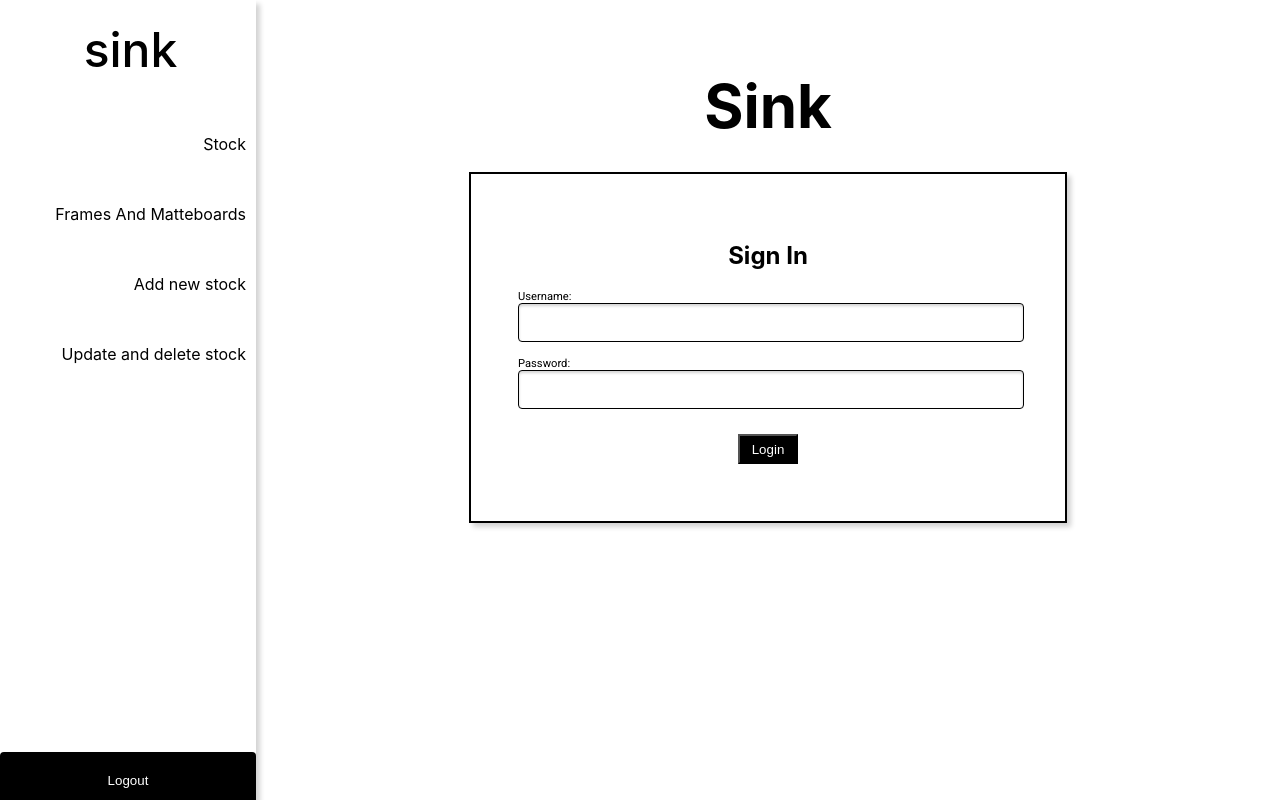
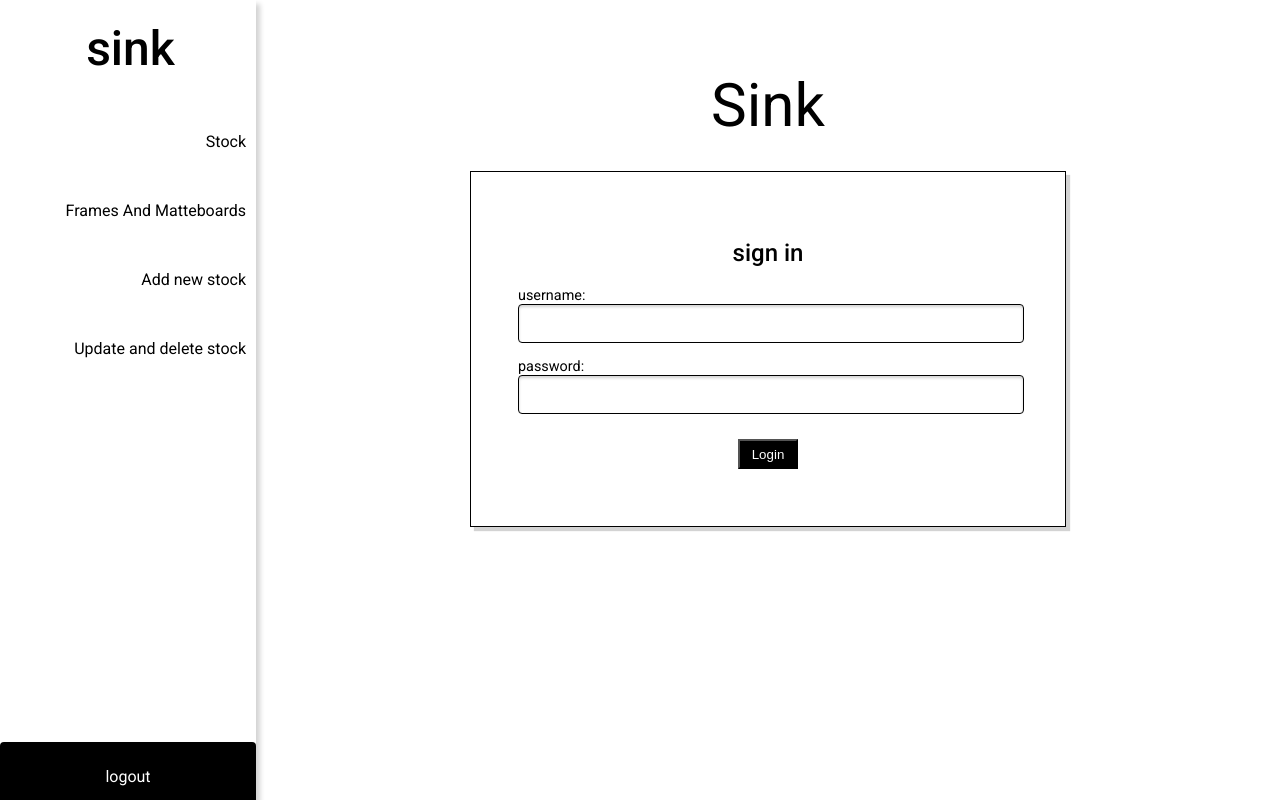
Before and after one commit to AMarieP/IT6041_Software_Project, a React (Create React App) app in the folder sink/frontend/: page /login in a window 1280 px wide. Built offline with nearby package versions, Linux system fonts and the light colour scheme; sample sign-in values are in the browser's storage.

Commit message:
Styling updates

```diff
--- a/sink/frontend/src/components/Forms/StockCreationForm.js
+++ b/sink/frontend/src/components/Forms/StockCreationForm.js
@@ -62,7 +62,7 @@ const StockCreationForm = () => {
         <form style={styles.StockCreationForm}>
             <div style={styles.leftSide}>
                 <BoxWithDropshadow>
-                    <h3>Description</h3>
+                    <h2>Description</h2>
                     <div style={styles.stockDescription}>
                         <TextBox
                             id={'name'}
@@ -82,11 +82,11 @@ const StockCreationForm = () => {
                 </BoxWithDropshadow>
 
                 <BoxWithDropshadow style={styles.images}>
-                    <h3>Images</h3>
+                    <h2>Images</h2>
                     <ImageTile onImageListChange={(e) => setStock({...thisStock, images: e})} imageList={thisStock.images}/>
                 </BoxWithDropshadow>
                 <BoxWithDropshadow >
-                    <h3>Details</h3>
+                    <h2>Details</h2>
                     <div style={styles.details}>
                         <TextBox
                             id={'dimensions:'}
@@ -116,7 +116,7 @@ const StockCreationForm = () => {
 
             <div style={styles.rightSide}>
                 <BoxWithDropshadow style={styles.status}>
-                    <h3>Status</h3>
+                    <h2>Status</h2>
                     <FauxRadio
                         radName="status"
                         radValue="sold"
@@ -125,7 +125,7 @@ const StockCreationForm = () => {
                     </FauxRadio>
                 </BoxWithDropshadow>
                 <BoxWithDropshadow style={styles.archived}>
-                    <h3>Archived</h3>
+                    <h2>Archived</h2>
                     <SliderToggle
                         children={'archived'}
                         toggleId={'archived'}
--- a/sink/frontend/src/components/boxWithDropshadow.js
+++ b/sink/frontend/src/components/boxWithDropshadow.js
@@ -12,8 +12,8 @@ function BoxWithDropshadow({children}) {
 const styles = {
     container:{
         backgroundColor: 'white',
-        boxShadow: '4px 4px 5px lightgrey',
-        border: '2px solid black',
+        boxShadow: '4px 4px 1px lightgrey',
+        border: '1px solid black',
         padding: '5%',
     }
 }
--- a/sink/frontend/src/components/buttons/buttonBlack.js
+++ b/sink/frontend/src/components/buttons/buttonBlack.js
@@ -21,6 +21,8 @@ const styles = {
         border: '2px solid black', //Keep boarder so both styles of button remain same size
         borderRadius: '4px',
         boxShadow: '0px 2px 3px lightgrey',
+        textTransform: 'lowercase',
+        fontSize: '1rem'
     },
 }
 
--- a/sink/frontend/src/components/textArea.js
+++ b/sink/frontend/src/components/textArea.js
@@ -17,6 +17,8 @@ function TextArea({name, thisHeight, formId, value='', onChange}) {
       flexFlow: 'column nowrap',
       alignItems: 'flex-start',
       fontFamily: 'Roboto',
+      fontSize: '0.9rem',
+      textTransform: 'lowercase',
       color: 'black',
       width: '100%' //Width should always be 100% parent
 
--- a/sink/frontend/src/components/textBox.js
+++ b/sink/frontend/src/components/textBox.js
@@ -18,7 +18,8 @@ function TextBox({id, name, thisHeight, defaultValue, onChange}) {
       flexFlow: 'column nowrap',
       alignItems: 'flex-start',
       fontFamily: 'Roboto',
-      fontSize: '0.7rem',
+      fontSize: '0.9rem',
+      textTransform: 'lowercase',
       color: 'black',
       width: '100%' //Width should always be 100% parent
 
--- a/sink/frontend/src/index.css
+++ b/sink/frontend/src/index.css
@@ -1,13 +1,39 @@
 body {
   margin: 0;
-  font-family: -apple-system, BlinkMacSystemFont, 'Segoe UI', 'Roboto', 'Oxygen',
-    'Ubuntu', 'Cantarell', 'Fira Sans', 'Droid Sans', 'Helvetica Neue',
-    sans-serif;
-  -webkit-font-smoothing: antialiased;
-  -moz-osx-font-smoothing: grayscale;
+  font-family: "Roboto", sans-serif;
+  font-weight: 400;
+  font-style: normal;
 }
 
 code {
   font-family: source-code-pro, Menlo, Monaco, Consolas, 'Courier New',
     monospace;
 }
+
+h1{
+  font-family: "Roboto", sans-serif;
+  font-weight: 500;
+  font-style: normal;
+
+}
+
+h2{
+  font-family: "Roboto", sans-serif;
+  font-weight: 500;
+  font-style: normal;
+  text-transform: lowercase;
+
+}
+h3{
+  font-family: "Roboto", sans-serif;
+  font-weight: 400;
+  font-style: normal;
+
+}
+
+p{
+  font-family: "Roboto", sans-serif;
+  font-weight: 400;
+  font-style: normal;
+
+}
```
